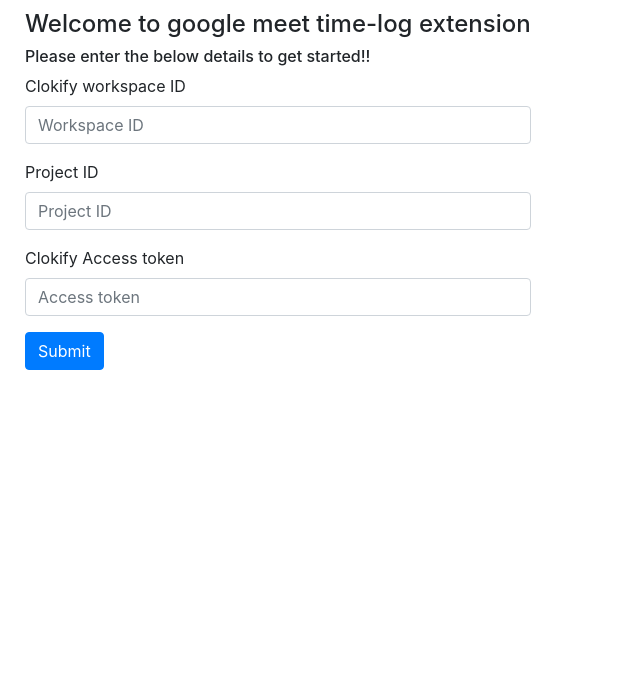
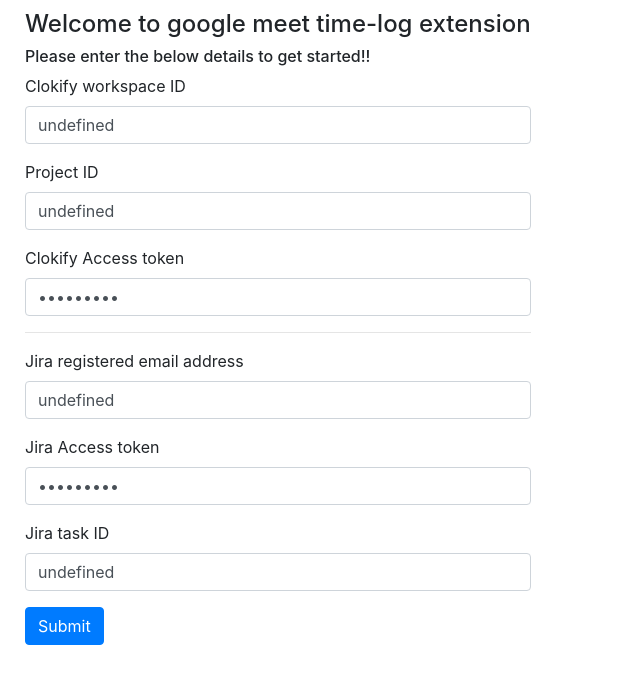
Before and after one commit to akilaliyanage/chrome-meet-extension, a browser extension: page main.html in a window 1280 px wide. Shown: the whole page, without its empty margins (0-640 px from the left). Drawn offline with nearby package versions, Linux system fonts and the light colour scheme.

Commit message:
feat(jira): added jira int

```diff
--- a/main.html
+++ b/main.html
@@ -19,7 +19,7 @@
 
     <title>Hello, world!</title>
   </head>
-  <body style="width: max-content; padding: 10px">
+  <body style="width: max-content; padding: 10px; height: max-content;">
     <div class="container">
       <!-- Content here -->
       <h4>Welcome to google meet time-log extension</h4>
@@ -44,7 +44,24 @@
 
         <div class="form-group">
           <label for="clokifyPATInput">Clokify Access token</label>
-          <input type="password" class="form-control" id="clokifyPATInput" placeholder="Access token"/>
+          <input type="password" class="form-control" id="clokifyPATInput" placeholder="Access token" />
+        </div>
+
+        <hr />
+
+        <div class="form-group">
+          <label for="jiraEmailInput">Jira registered email address</label>
+          <input type="text" class="form-control" id="jiraEmailInput" placeholder="Jira email address" />
+        </div>
+
+        <div class="form-group">
+          <label for="jiraPATInput">Jira Access token</label>
+          <input type="password" class="form-control" id="jiraPATInput" placeholder="Jira access token" />
+        </div>
+
+        <div class="form-group">
+          <label for="jiraTaskIdInput">Jira task ID</label>
+          <input type="text" class="form-control" id="jiraTaskIdInput" placeholder="Jira task ID" />
         </div>
 
         <button type="button" class="btn btn-primary" id="configFormButton">Submit</button>
--- a/scripts/other.js
+++ b/scripts/other.js
@@ -7,6 +7,9 @@
 const workspaceIdInput = document.getElementById("clokifyWorkspaceIdInput");
 const projectIdInput = document.getElementById("clokifyProjectIdInput");
 const PATInput = document.getElementById("clokifyPATInput");
+const jiraEmailInput = document.getElementById("jiraEmailInput");
+const jiraPATInput = document.getElementById("jiraPATInput");
+const jiraTaskIdInput = document.getElementById("jiraTaskIdInput");
 
 configFormButton.addEventListener("click", (e) => {
   e.preventDefault();
@@ -15,9 +18,27 @@
     workspaceId: workspaceIdInput.value,
     projectId: projectIdInput.value,
     PAT: PATInput.value,
+    jiraEmail: jiraEmailInput.value,
+    jiraPAT: jiraPATInput.value,
+    jiraTaskId: jiraTaskIdInput.value,
   };
 
   chrome.storage.sync.set(configurations, () => {
+    console.log(configurations);
     alert("Configuration saved!");
   });
 });
+
+window.onload = () => {
+  chrome.storage.sync.get(
+    ["workspaceId", "projectId", "PAT", "jiraEmail", "jiraPAT", "jiraTaskId"],
+    (configurations) => {
+      workspaceIdInput.value = configurations.workspaceId;
+      projectIdInput.value = configurations.projectId;
+      PATInput.value = configurations.PAT;
+      jiraEmailInput.value = configurations.jiraEmail;
+      jiraPATInput.value = configurations.jiraPAT;
+      jiraTaskIdInput.value = configurations.jiraTaskId;
+    },
+  );
+};
```
